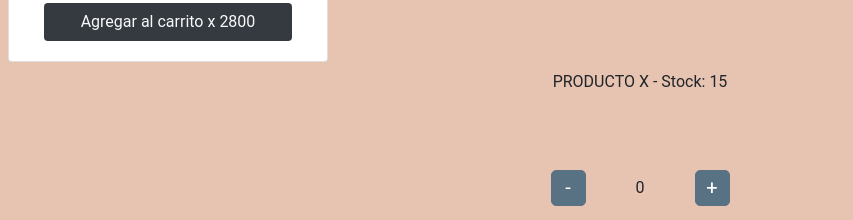
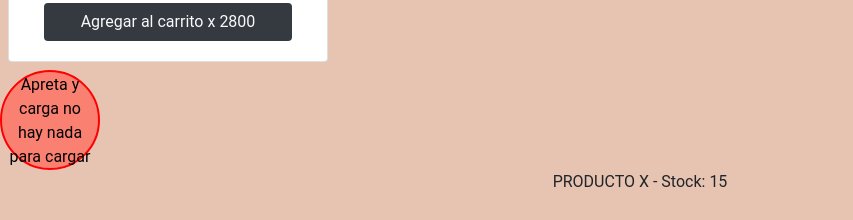
Before and after one commit to zampolini7/Panda-React-Zampolini, a React (Create React App) app: page / in a window 1280 px wide. Shown: the part 4156-4376 px from the top of the page, without its empty margins (0-853 px from the left). Built offline with nearby package versions, Linux system fonts and the light colour scheme.

Commit message:
cambios de prueba

```diff
--- a/src/App.js
+++ b/src/App.js
@@ -4,6 +4,7 @@ import { List } from './components/itemList/itemList';
 import { ItemCount } from './components/itemCount/itemCount';
 // import { BtnCargaAsync } from './components/btnCargaAsync/btnCargaAsync'
 import { BtnCargaNew } from './components/btnCargaAsync/btnCargaNew'
+import { Prueba } from './components/ComponentePrueba/Prueba'
 
 
 
@@ -33,6 +34,8 @@ function App() {
       < BtnCargaNew item ={boxes} />
       <List item ={boxes} className=""/>
 
+      < Prueba propiedades = {boxes}/>
+
       <ItemCount />
 
     </div>
--- /dev/null
+++ b/src/components/ComponentePrueba/Prueba.js
@@ -0,0 +1,41 @@
+import './Prueba.scss'
+import { useState } from 'react'
+
+export const Prueba = (propiedades)=> {
+    const [producto, setProducto] = useState('');
+
+
+    const Promesa= ( async ()=>{
+        console.log('Si funciona la promesa');
+        new Promise (()=>{
+            setTimeout(()=>{
+                console.log('La carga demoró 3 segundos');
+
+            },3000)
+        })
+        .then((producto)=>{
+            setProducto(producto = propiedades)
+
+
+        })
+    })
+
+    const HandlClick= async ()=>{
+        console.log('ud me clickeo');
+        Promesa()
+    }
+
+
+    return(
+        <div>
+            <button onClick={HandlClick} className="btn-Prueba">
+                Apreta y carga
+                {producto? producto.map( p=> (
+                    <h2>{p.nombre}</h2>
+                )) : ' no hay nada para cargar' }
+            </button>
+        </div>
+
+    )
+
+}
--- /dev/null
+++ b/src/components/ComponentePrueba/Prueba.scss
@@ -0,0 +1,8 @@
+.btn-Prueba{
+    border: 2px solid red;
+    border-radius: 50px;
+    color: black;
+    background-color: salmon;
+    width: 100px;
+    height: 100px;
+}
```
